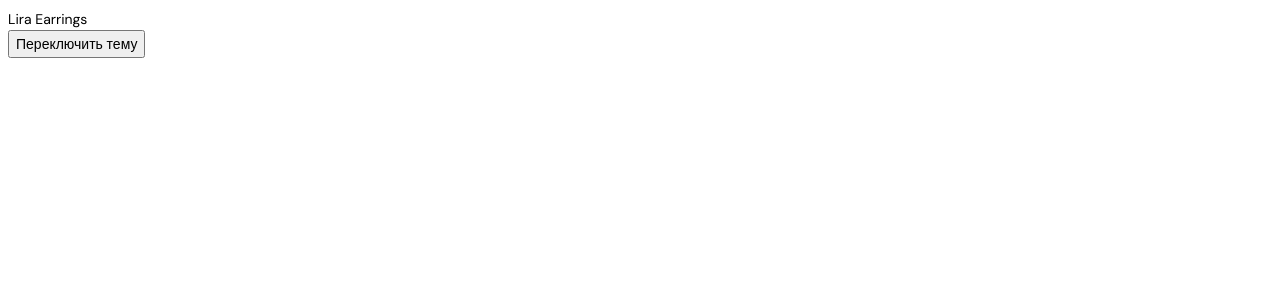
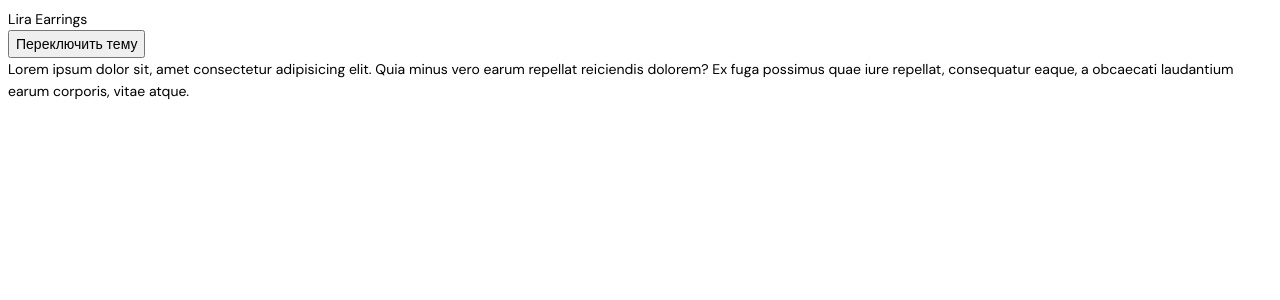
Before and after one commit to DStarky/winnie-the-pooh-pro, a React app: page / in a window 1280 px wide. Shown: the top 300 px of the page. Built offline with nearby package versions, Linux system fonts and the light colour scheme.

Commit message:
added text

```diff
--- a/src/pages/MainPage/MainPage.tsx
+++ b/src/pages/MainPage/MainPage.tsx
@@ -7,6 +7,7 @@ const MainPage = () => {
 		<>
 			<p className='app'>Lira Earrings</p>
 			<button onClick={toggleTheme}>Переключить тему</button>
+			<p>Lorem ipsum dolor sit, amet consectetur adipisicing elit. Quia minus vero earum repellat reiciendis dolorem? Ex fuga possimus quae iure repellat, consequatur eaque, a obcaecati laudantium earum corporis, vitae atque.</p>
 		</>
 	);
 };
```
